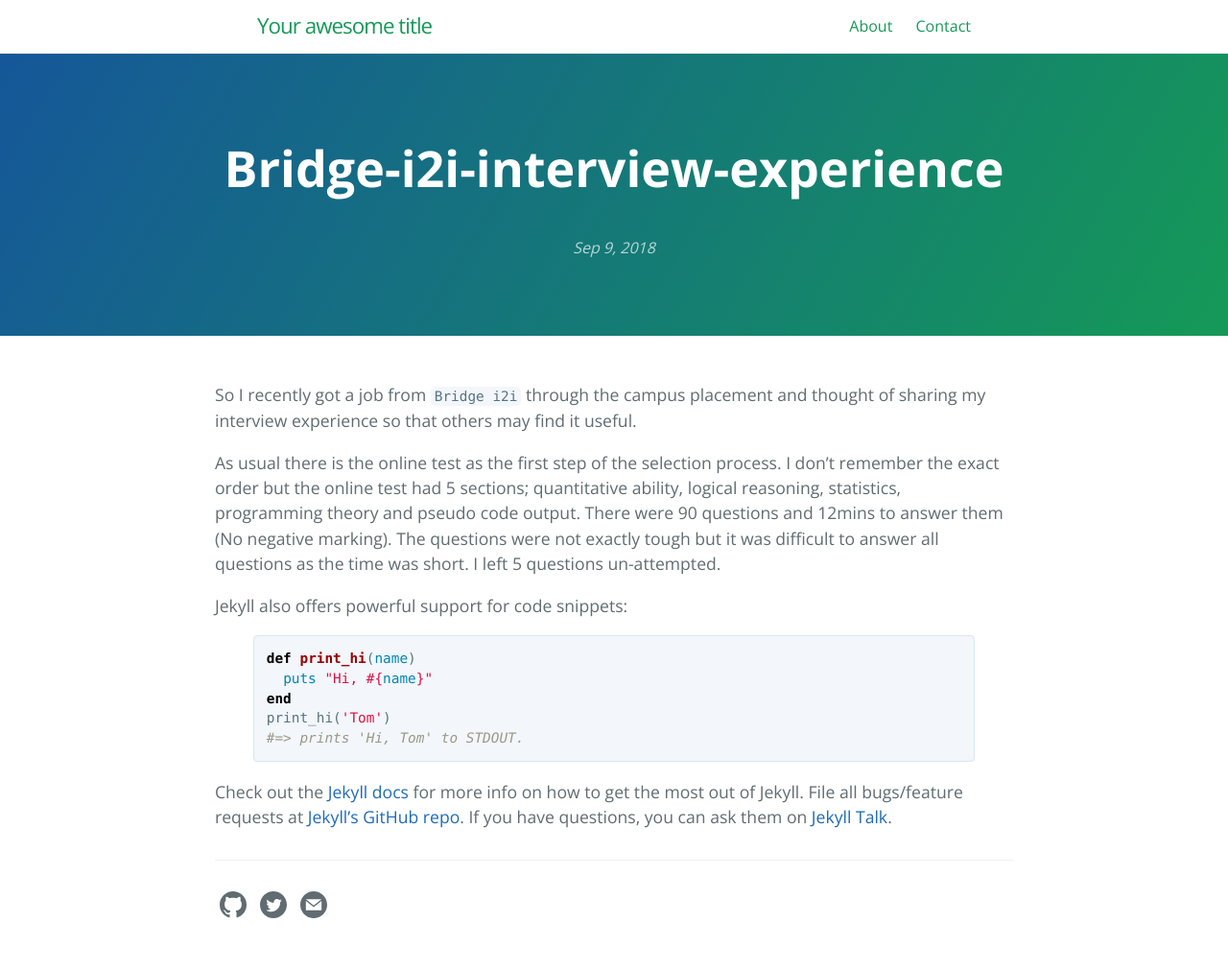
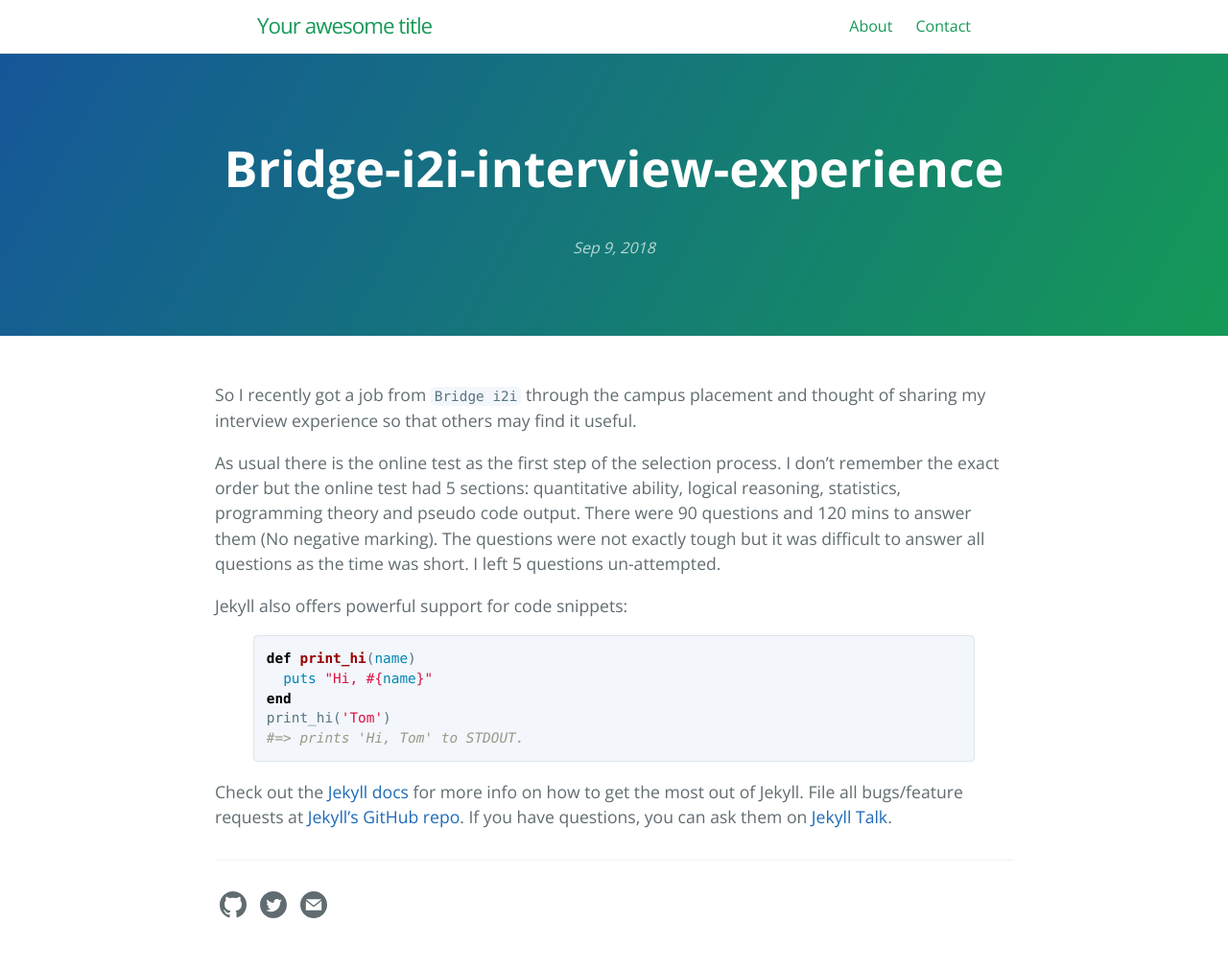
Before and after one commit to Swastik1993/Swastik1993.github.io, a Jekyll site: the page built from _posts/2018-09-09-bridge-i2i-interview-experience.markdown, in a window 1280 px wide. Shown: the whole page at 96% size. Built offline with Jekyll 4.4.1, drawn with Linux system fonts in a browser that asks for light colours.

Commit message:
new post update

```diff
--- a/_posts/2018-09-09-bridge-i2i-interview-experience.markdown
+++ b/_posts/2018-09-09-bridge-i2i-interview-experience.markdown
@@ -6,7 +6,13 @@ categories: interview
 ---
 So I recently got a job from `Bridge i2i` through the campus placement and thought of sharing my interview experience so that others may find it useful.
 
-As usual there is the online test as the first step of the selection process. I don't remember the exact order but the online test had 5 sections; quantitative ability, logical reasoning, statistics, programming theory and pseudo code output. There were 90 questions and 12mins to answer them (No negative marking). The questions were not exactly tough but it was difficult to answer all questions as the time was short. I left 5 questions un-attempted.
+As usual there is the online test as the first step of the selection process. I don't remember the exact order but the online test had 5 sections:
+quantitative ability,
+logical reasoning,
+statistics,
+programming theory and
+pseudo code output.
+There were 90 questions and 120 mins to answer them (No negative marking). The questions were not exactly tough but it was difficult to answer all questions as the time was short. I left 5 questions un-attempted.
 
 
 
```
